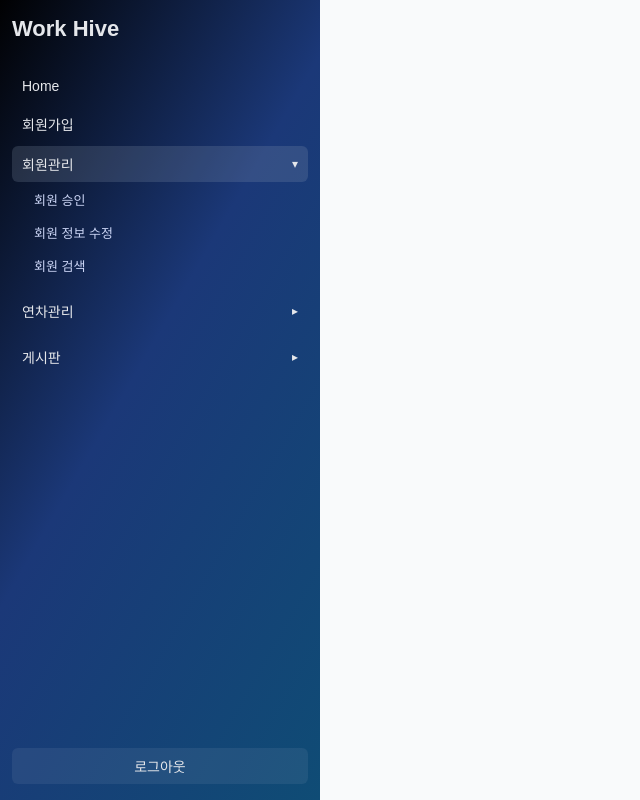
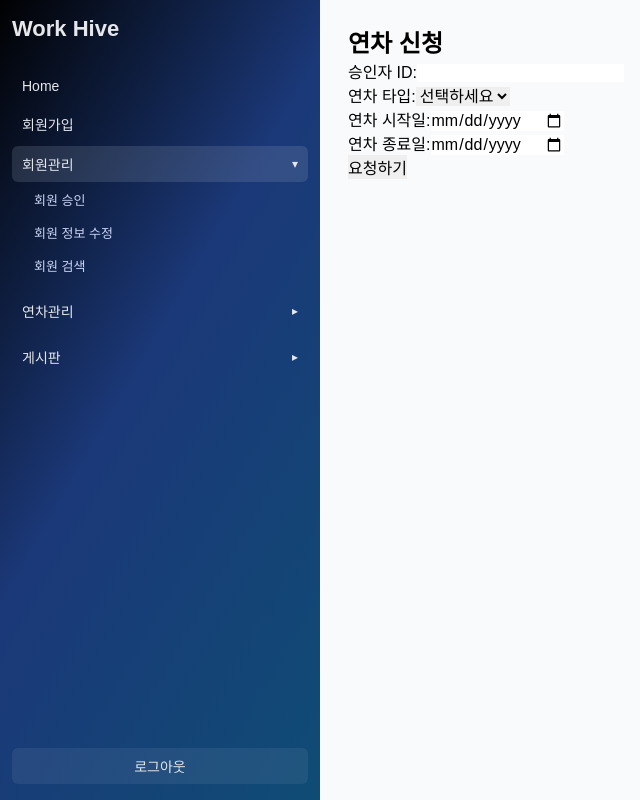
Before and after one commit to prjsghq7/work-hive-front, a React (Vite) app: page /leave/request in a window 1280 px wide. Shown: the whole page, without its empty margins (0-640 px from the left). Built offline with nearby package versions, Linux system fonts and the light colour scheme; a web font is replaced by a local one.

Commit message:
[LE-002, 임동호, 연차 요청 화면 생성 및 데이터 전달] 연차 요청 화면 생성 및 데이터 전달

```diff
--- a/src/pages/leave/request/LeaveRequest.jsx
+++ b/src/pages/leave/request/LeaveRequest.jsx
@@ -1,7 +1,101 @@
+import {useState} from "react";
+    import {useNavigate} from "react-router-dom";
+import {useApi} from "../../../hooks/useApi.js";
+import {leaveService} from "../../../services/leave/leaveService.js";
+
 function LeaveRequest() {
+    const navigate = useNavigate();
+    const {run, loading, error} = useApi();
+
+    const [approverId, setApproverId] = useState("");
+    const [type, setType] = useState(""); // 연차, 오전 반차, 오후 반차
+    const [startDate, setStartDate] = useState("");
+    const [endDate, setEndDate] = useState("");
+
+    const handleSubmit = async (e) => {
+        e.preventDefault();
+
+        const requestData = {
+            approverId: approverId,
+            type: type,
+            startDate: startDate,
+            endDate: endDate
+        };
+
+        console.log("전송할 데이터:", requestData);
+
+        try {
+            await run(() =>
+                leaveService.request(requestData)
+            );
+
+            alert("연차 신청이 완료되었습니다!");
+            // 메인 화면으로 이동
+            navigate("/leave/main");
+        } catch (error) {
+            console.error(error);
+            alert("연차 신청 실패");
+        }
+    };
+
     return (
         <div>
-
+            <h2>연차 신청</h2>
+            <form onSubmit={handleSubmit}>
+                <div>
+                    <label>
+                        승인자 ID:
+                        <input
+                            type="text"
+                            value={approverId}
+                            onChange={(e) => setApproverId(e.target.value)}
+                            required
+                        />
+                    </label>
+                </div>
+                <div>
+                    <label>
+                        연차 타입:
+                        <select
+                            value={type}
+                            onChange={(e) => setType(e.target.value)}
+                            required
+                        >
+                            <option value="">선택하세요</option>
+                            <option value="1">연차</option>
+                            <option value="2">오전 반차</option>
+                            <option value="3">오후 반차</option>
+                            {/*<option value="4">병가</option>*/}
+                        </select>
+                    </label>
+                </div>
+                <div>
+                    <label>
+                        연차 시작일:
+                        <input
+                            type="date"
+                            value={startDate}
+                            onChange={(e) => setStartDate(e.target.value)}
+                            required
+                        />
+                    </label>
+                </div>
+                <div>
+                    <label>
+                        연차 종료일:
+                        <input
+                            type="date"
+                            value={endDate}
+                            onChange={(e) => setEndDate(e.target.value)}
+                            required
+                        />
+                    </label>
+                </div>
+                {error && <p style={{color: "red"}}>에러 발생: {error.message}</p>}
+                <button type="submit" disabled={loading}>
+                    {loading ? "요청 중..." : "요청하기"}
+                </button>
+            </form>
         </div>
     );
 }
--- a/src/services/leave/leaveService.js
+++ b/src/services/leave/leaveService.js
@@ -7,5 +7,9 @@ export const leaveService = {
 
     getLeaveData() {
         return apiClient.get("/leave/all");
+    },
+
+    request(leaveData) {
+        return apiClient.post("/leave/request", leaveData);
     }
 };
```
Lines whose indentation alone changed are shown as unchanged.
